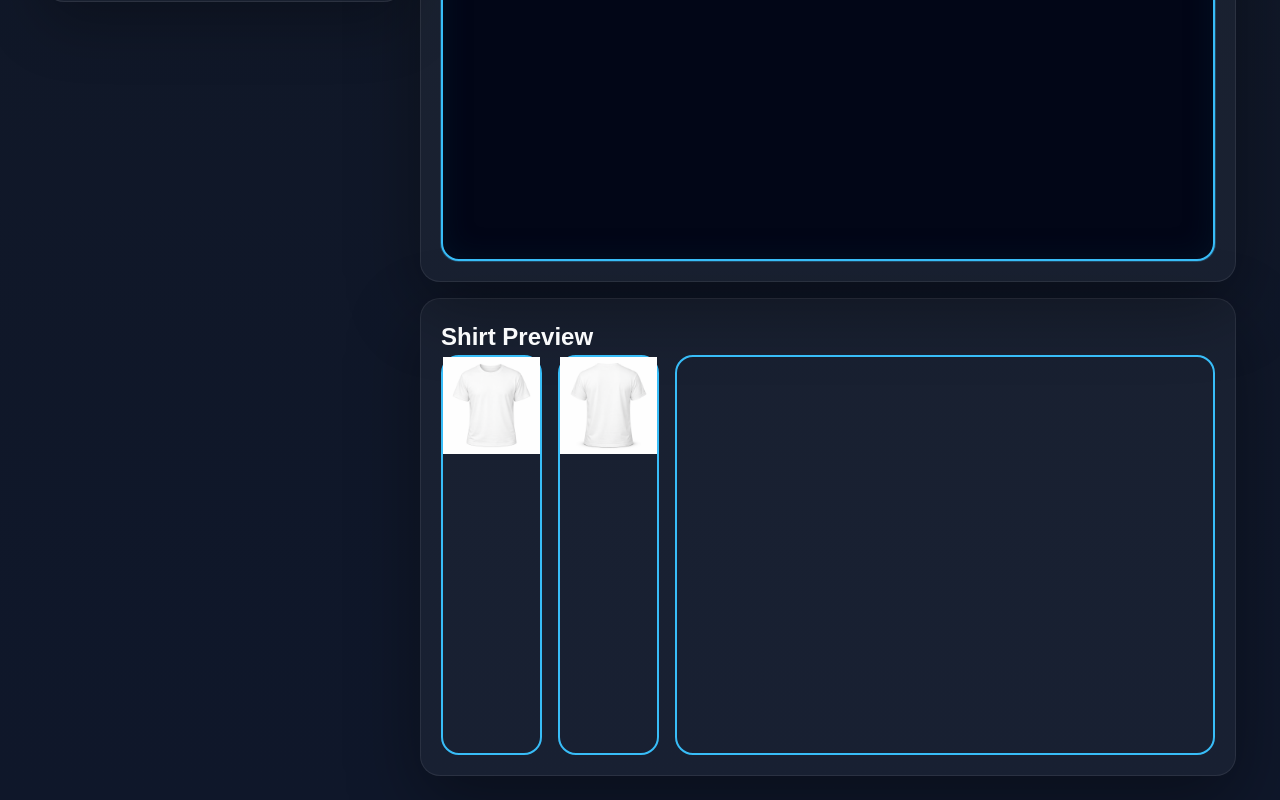
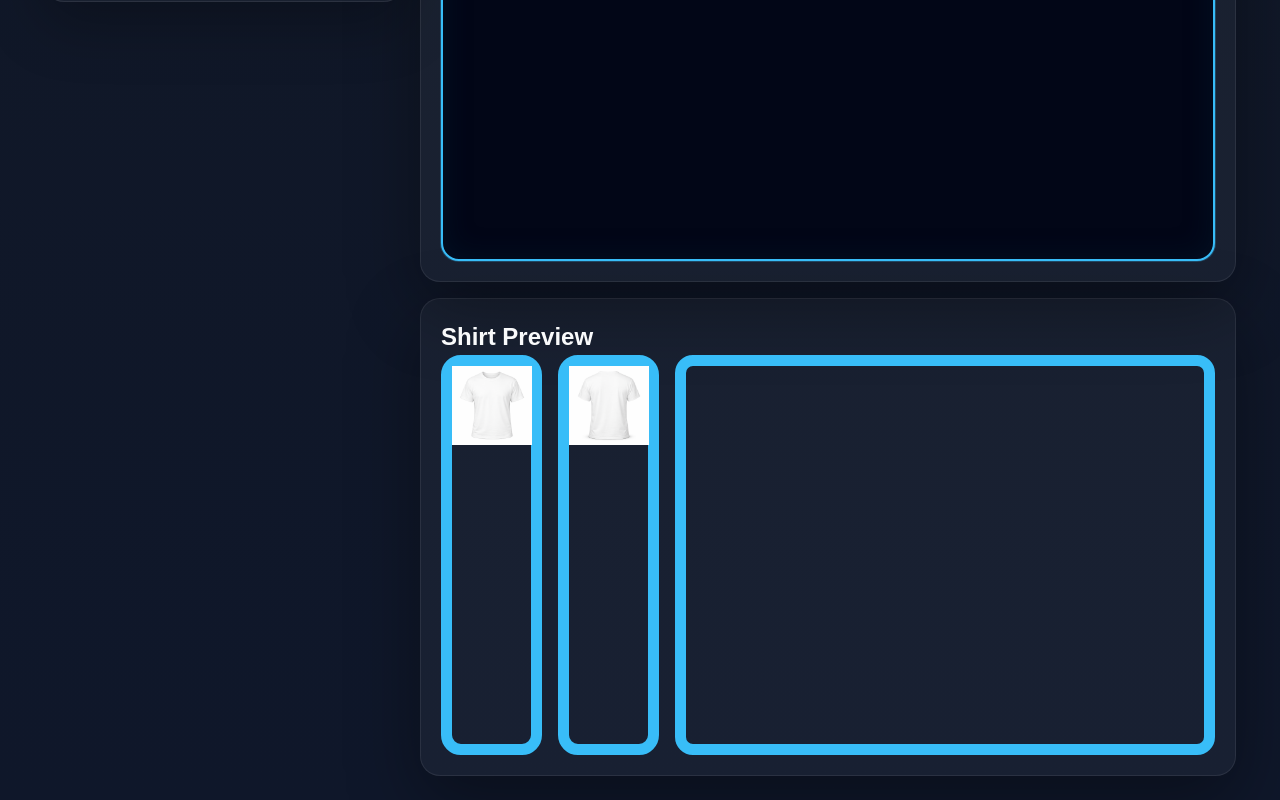
Before and after one commit to noobmacker-creator/pod-design-checker, a Next.js app: page / in a window 1280 px wide. Shown: the part 1453-2253 px from the top of the page. Built offline with nearby package versions, Linux system fonts and the light colour scheme.

Commit message:
improved shirt preview size and rounded corners

```diff
--- a/app/page.tsx
+++ b/app/page.tsx
@@ -1916,29 +1916,29 @@ justifyContent: 'center',
     marginTop: 0,
   }}
 >
-<div style={{ height: 400, border: '2px solid #38bdf8', borderRadius: 18 }}>
+<div style={{ height: 400, border: '11px solid #38bdf8', borderRadius: 20 }}>
   <img
     src="/mockups/shirt-front.png"
     style={{
-      maxWidth: '100%',
-      maxHeight: '100%',
+      maxWidth: '101.05%',
+      maxHeight: '101.05%',
       objectFit: 'contain',
     }}
   />
 </div>
 
-<div style={{ height: 400, border: '2px solid #38bdf8', borderRadius: 18 }}>
+<div style={{ height: 400, border: '11px solid #38bdf8', borderRadius: 20 }}>
   <img
     src="/mockups/shirt-back.png"
     style={{
-      maxWidth: '100%',
-      maxHeight: '100%',
+      maxWidth: '101.05%',
+      maxHeight: '101.05%',
       objectFit: 'contain',
     }}
   />
 </div>
 
-  <div style={{ height: 400, border: '2px solid #38bdf8', borderRadius: 18 }} />
+  <div style={{ height: 400, border: '11px solid #38bdf8', borderRadius: 18 }} />
 </div>
 </div>
 
```
